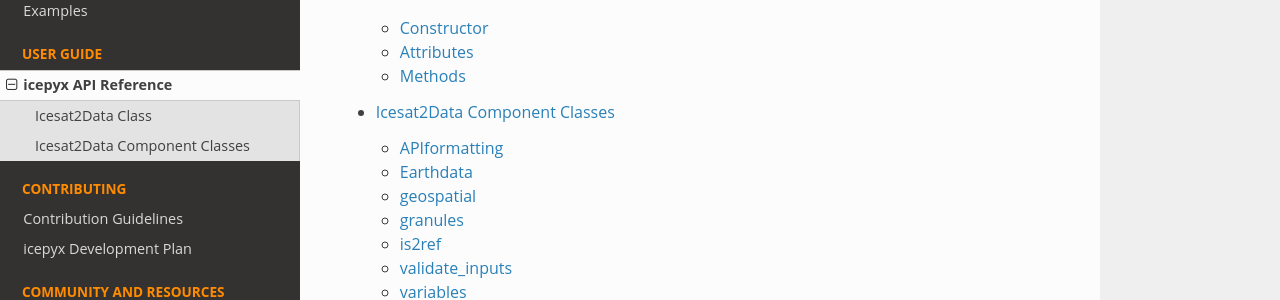
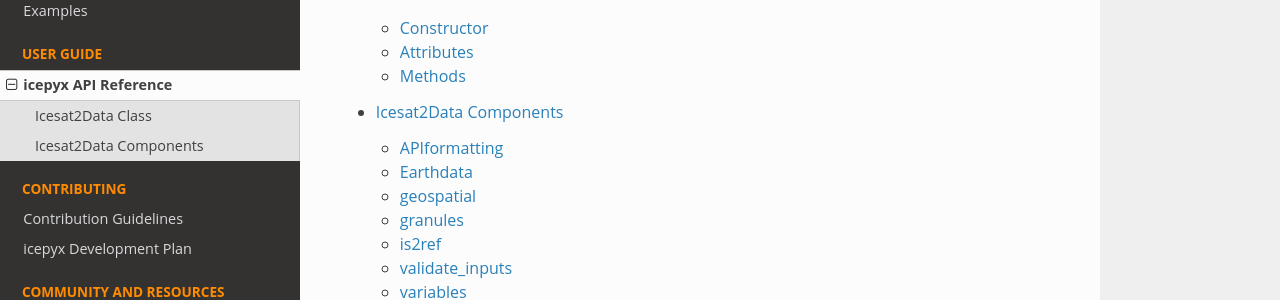
Before and after one commit to icesat2py/icepyx, a Sphinx documentation site: the page built from doc/source/user_guide/documentation/icepyx.rst, in a window 1280 px wide. Shown: the part 189-489 px from the top of the page. Built offline with Sphinx 7.4.7 and the Read the Docs theme 2.0.0, drawn with Linux system fonts in a browser that asks for light colours; pages that are not in the unit, such as notebooks, are missing from menus.

Commit message:
components heading update

```diff
--- a/doc/source/user_guide/documentation/components.rst
+++ b/doc/source/user_guide/documentation/components.rst
@@ -1,5 +1,5 @@
-Icesat2Data Component Classes
-=============================
+Icesat2Data Components
+======================
 
 
 
```
